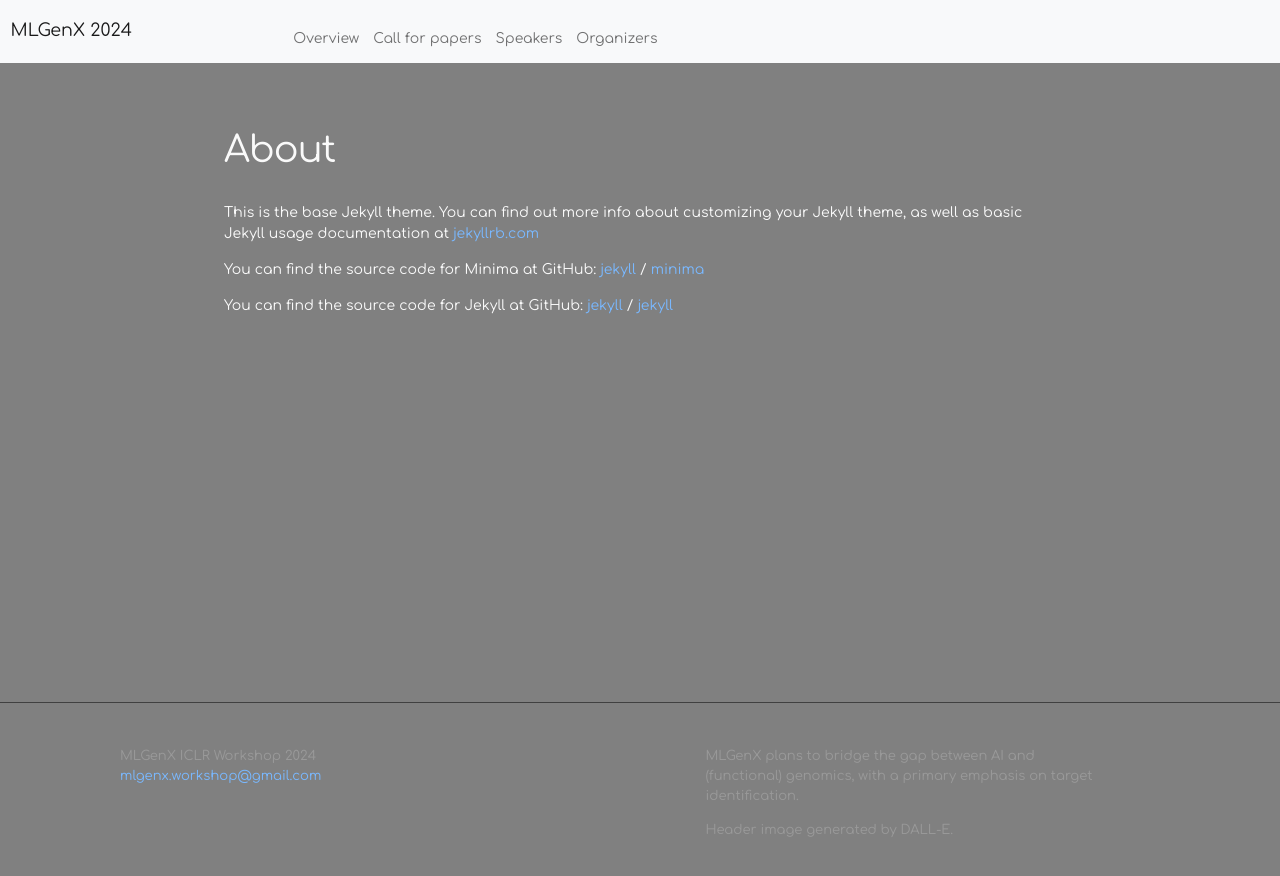
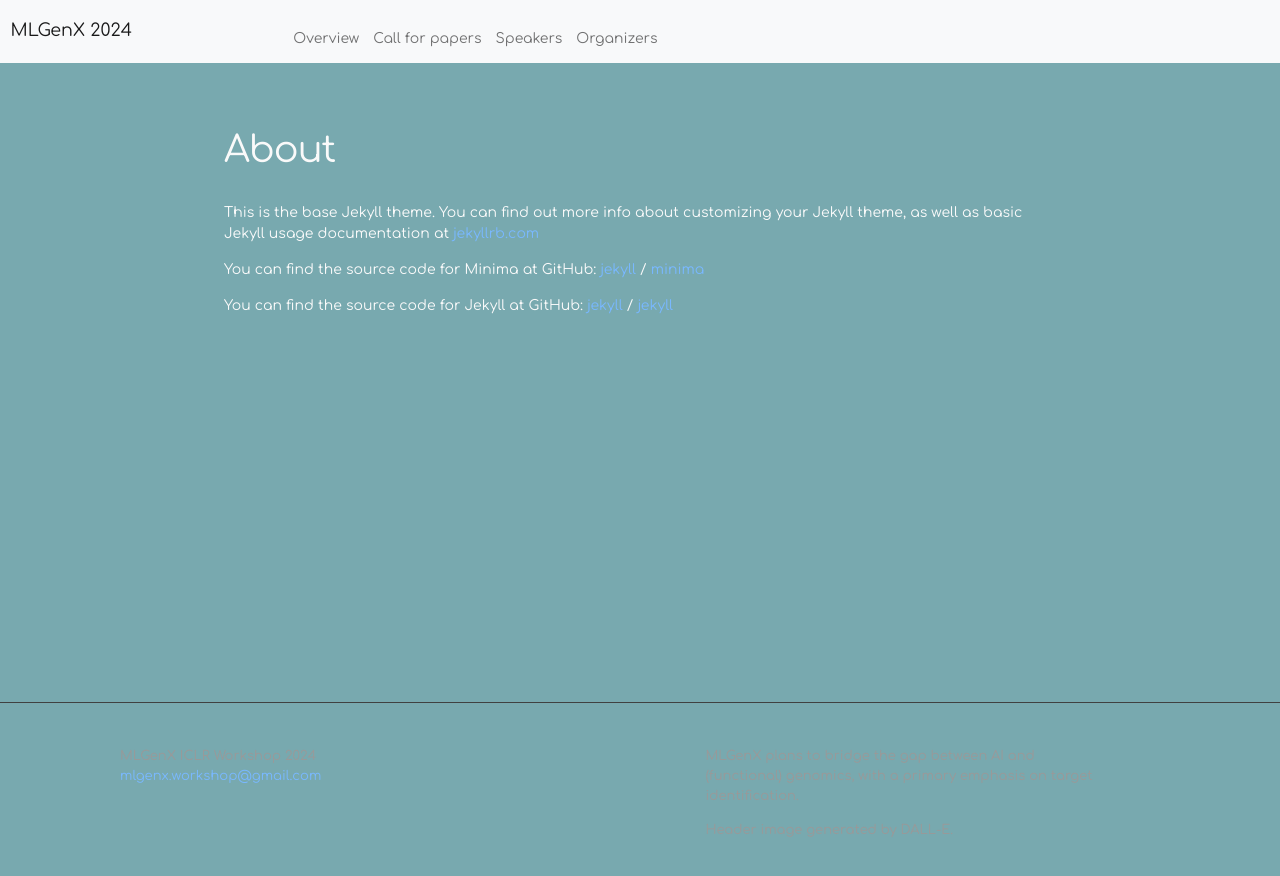
Before and after one commit to mlgenx/mlgenx.github.io, a Jekyll site: the page built from about.md, in a window 1280 px wide. Shown: the top 876 px of the page. Built offline with Jekyll 4.4.1, drawn with Linux system fonts in a browser that asks for light colours; nearby versions of some CDN libraries.

```diff
--- a/_sass/minima/skins/dark.scss
+++ b/_sass/minima/skins/dark.scss
@@ -7,7 +7,7 @@ $brand-color-dark:      darken($brand-color, 35%) !default;
 $site-title-color:      $brand-color-light !default;
 
 $text-color:            #fafafa !default;
-$background-color:      #808080 !default;
+$background-color:      #78a9af !default;
 $code-background-color: #212121 !default;
 
 $link-base-color:       #79b8ff !default;
```
